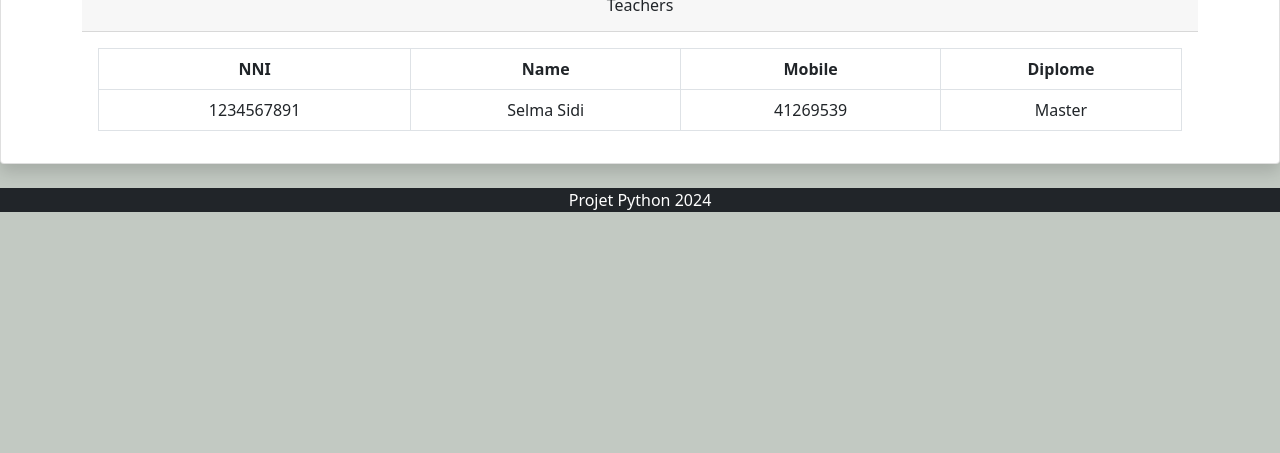
After one commit to ChefSI/Django, a Django app: page /teachers/ in a window 1280 px wide. The commit adds this page. Shown: the part 347-800 px from the top of the page. Run offline with Django 5.2, Linux system fonts and the light colour scheme; data comes from the database, SQL or seed files in the repository; both versions use the stored data as it was after the commit.

Commit message:
second commit

```diff
--- a/app/models.py
+++ b/app/models.py
@@ -38,6 +38,7 @@ class Teacher(models.Model):
     NNI = models.CharField(max_length=10)
     diplome = models.CharField(max_length=100)
     subject = models.ManyToManyField(Subject, related_name='subject')
+    module = models.CharField(max_length=20, null=True, blank=True)
     langue=models.CharField(max_length=100)
     status=models.BooleanField(default=False)
 
@@ -59,7 +60,8 @@ class Establishment(models.Model):
     mobile = models.CharField(max_length=20,null=True)
     status=models.BooleanField(default=False)
     email = models.EmailField(max_length=255)
-    subject = models.ManyToManyField(Subject, related_name='subject_demanded')
+    subject = models.ManyToManyField(Subject, related_name='subject_demanded',)
+    module = models.CharField(max_length=20, null=True, blank=True)
 
     def __str__(self):
         return self.name
--- a/app/templates/base.html
+++ b/app/templates/base.html
@@ -11,9 +11,9 @@
     <!--Font Link-->
     <link rel="preconnect" href="https://fonts.gstatic.com">
     <link href="https://fonts.googleapis.com/css2?family=Montserrat:wght@500&family=Open+Sans:wght@800&display=swap" rel="stylesheet">
-    <title> DRF Project </title>
+    <title> Python Project </title>
   </head>
-  <body style="background-image: url('https://wise.com/static-assets/app/_next/static/media/receive_section.0ac14889.jpeg');">
+  <body style="background-color: rgb(194, 201, 194);">
   {% load static %}
     <nav class="navbar navbar-expand-lg navbar-dark bg-dark" id="main-navbar">
         <div class="container">
@@ -25,11 +25,13 @@
             <div class="navbar-nav">
               <a class="nav-link active" href="/"> Home </a>
               <a class="nav-link active" href="{% url 'contact' %}"> Contact Us </a>
+              <a class="nav-link" href="{% url 'teachers' %}"> Teachers </a>
+              <a class="nav-link" href="{% url 'etabs' %}"> Etablissement </a>
             </div>
             <form class="d-flex" id="authstyle">
               {% if user.is_authenticated %}
               <div class="navbar-nav">
-                <a class="nav-link" href="{% url 'subjects' %}"> Subjects </a>
+                <a class="nav-link" href="{% url 'teachers' %}"> Ajout Etablissement </a>
               </div>
                 <a href="{% url 'logout' %}" class="btn" style="color: white; background-color: #fd5e14;"type="submit" id="header-links"> Logout </a>
               {% else %}
@@ -59,6 +61,6 @@
 
   </body>
   <footer class="bg-dark mb-5">
-    <p class="text-center text-white"> Formation Django & DRF, Master IG 2024</p>
+    <p class="text-center text-white"> Projet Python 2024</p>
   </footer>
 </html>
--- /dev/null
+++ b/app/templates/teachers.html
@@ -0,0 +1,36 @@
+{% extends 'base.html' %}
+{% load static %}
+{% block content %}
+    <!-- DataTales Example -->
+    <div class="card shadow mb-4">
+        <div class="container">
+            <div class="card-header py-3">
+                <h6 class="m-0 font-weight-bold text-center">Teachers</h6>
+            </div>
+            <div class="card-body">
+                <div class="table-responsive">
+                    <table class="table table-bordered text-center justify-content-center" id="dataTable" width="100%" cellspacing="0">
+                        <thead>
+                            <tr>
+                                <th>NNI</th>
+                                <th>Name</th>
+                                <th>Mobile</th>
+                                <th>Diplome</th>
+                            </tr>
+                        </thead>
+                        <tbody>
+                            {% for teacher in teachers %}
+                            <tr>
+                                <td>{{ teacher.NNI }}</td>
+                                <td>{{ teacher.get_name }}</td>
+                                <td>{{ teacher.mobile }}</td>
+                                <td>{{ teacher.diplome }}</td>
+                            </tr>
+                            {% endfor %}
+                        </tbody>
+                    </table>
+                </div>
+            </div>
+        </div>
+    </div>
+{% endblock content %}
--- a/app/urls.py
+++ b/app/urls.py
@@ -6,4 +6,7 @@ urlpatterns = [
     path('', home, name='home'),
     path('contact/', contact, name="contact"),
     path('subjects/', subjects, name="subjects"),
+    path('teachers/', teachers, name="teachers"),
+    path('managers/', managers, name="managers"),
+    path('etabs/', etablissement, name="etabs"),
 ]
--- a/app/views.py
+++ b/app/views.py
@@ -5,6 +5,14 @@ from .forms import UserRegisterForm, ContactForm
 from django.http import HttpResponse
 from django.contrib import messages
 from django.contrib.auth.decorators import login_required
+from django.shortcuts import render,redirect,reverse
+from .forms import *
+from .models import *
+from django.db.models import Sum
+from django.contrib.auth.models import Group
+from django.http import HttpResponseRedirect
+from django.contrib.auth.decorators import login_required, user_passes_test
+from datetime import datetime, timedelta, date
 
 from django.contrib.auth import get_user_model
 User = get_user_model()
@@ -40,3 +48,19 @@ def subjects(request):
     subjects = Subject.objects.all()
     context = {'subjects': subjects}
     return render(request, 'subjects.html', context)
+
+
+def teachers(request):
+    teachers = Teacher.objects.all()
+    context = {'teachers': teachers}
+    return render(request, 'teachers.html', context)
+
+def managers(request):
+    managers = Manager.objects.all()
+    context = {'managers': managers}
+    return render(request, 'managers.html', context)
+
+def etablissement(request):
+    etabs = Establishment.objects.all()
+    context = {'etabs': etabs}
+    return render(request, 'etabs.html', context)
--- a/project/settings.py
+++ b/project/settings.py
@@ -121,9 +121,8 @@ USE_TZ = True
 STATIC_URL = 'static/'
 
 CRISPY_TEMPLATE_PACK = 'bootstrap4'
-
 LOGIN_REDIRECT_URL = 'home'
-
+ACCOUNT_LOGOUT_ON_GET = True
 LOGIN_URL = 'login'
 
 # Default primary key field type
```
Also changed, not shown: app/forms.py (+29 -0 lines), app/templates/etabs.html (added, +34 -0 lines), app/templates/managers.html (added, +34 -0 lines), app/migrations/0002_establishment_module_teacher_module.py (added), db.sqlite3, media/logo/logo.png (added).
